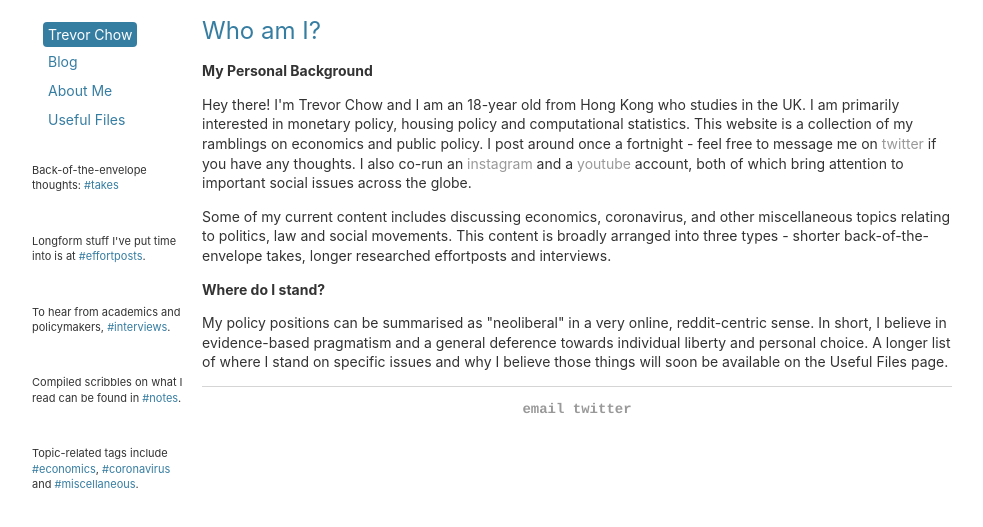
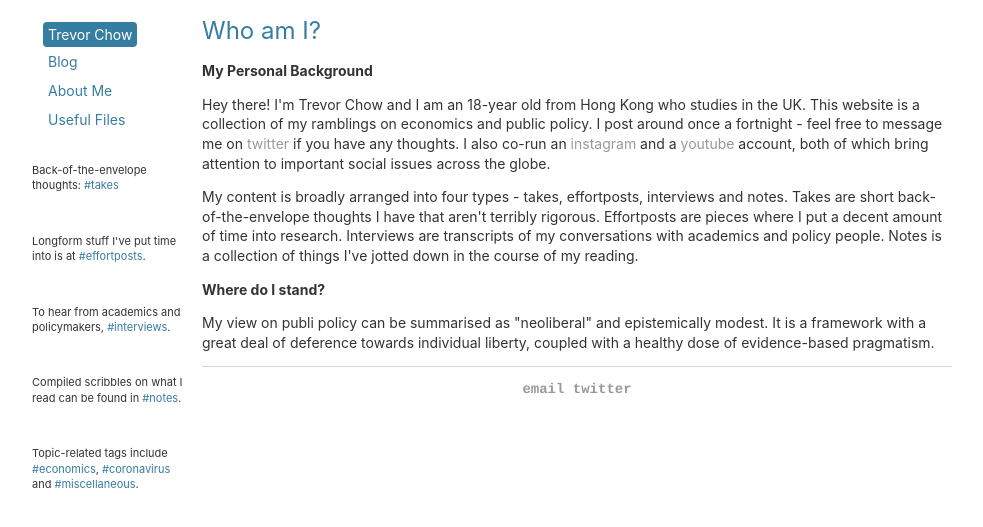
Before and after one commit to tmychow/tmychow.github.io, a Jekyll site: the page built from about/index.html, in a window 1280 px wide. Shown: the top 527 px of the page, without its empty margins (28-1011 px from the left). Built offline with Jekyll 4.4.1, drawn with Linux system fonts in a browser that asks for light colours.

Commit message:
Update index.html

```diff
--- a/about/index.html
+++ b/about/index.html
@@ -5,8 +5,8 @@ title: Trevor's Mostly Economic Musings
 <div class="blurb">
 	<h1>Who am I?</h1>
 	<p><strong>My Personal Background</strong></p>
-	<p>Hey there! I'm Trevor Chow and I am an 18-year old from Hong Kong who studies in the UK. I am primarily interested in monetary policy, housing policy and computational statistics. This website is a collection of my ramblings on economics and public policy. I post around once a fortnight - feel free to message me on <a href="https://twitter.com/tmychow">twitter</a> if you have any thoughts. I also co-run an <a href="https://instagram.com/foreverfeminism/">instagram</a> and a <a href="https://youtube.com/channel/UCGsJjOYlJIy0K5Cg3D3f3bA">youtube</a> account, both of which bring attention to important social issues across the globe.</p>
-	<p>Some of my current content includes discussing economics, coronavirus, and other miscellaneous topics relating to politics, law and social movements. This content is broadly arranged into three types - shorter back-of-the-envelope takes, longer researched effortposts and interviews.</p>
+	<p>Hey there! I'm Trevor Chow and I am an 18-year old from Hong Kong who studies in the UK. This website is a collection of my ramblings on economics and public policy. I post around once a fortnight - feel free to message me on <a href="https://twitter.com/tmychow">twitter</a> if you have any thoughts. I also co-run an <a href="https://instagram.com/foreverfeminism/">instagram</a> and a <a href="https://youtube.com/channel/UCGsJjOYlJIy0K5Cg3D3f3bA">youtube</a> account, both of which bring attention to important social issues across the globe.</p>
+	<p> My content is broadly arranged into four types - takes, effortposts, interviews and notes. Takes are short back-of-the-envelope thoughts I have that aren't terribly rigorous. Effortposts are pieces where I put a decent amount of time into research. Interviews are transcripts of my conversations with academics and policy people. Notes is a collection of things I've jotted down in the course of my reading. </p>
 	<p><strong>Where do I stand?</strong></p>
-	<p>My policy positions can be summarised as "neoliberal" in a very online, reddit-centric sense. In short, I believe in evidence-based pragmatism and a general deference towards individual liberty and personal choice. A longer list of where I stand on specific issues and why I believe those things will soon be available on the Useful Files page.</p>
+	<p>My view on publi policy can be summarised as "neoliberal" and epistemically modest. It is a framework with a great deal of deference towards individual liberty, coupled with a healthy dose of evidence-based pragmatism. </p>
 </div><!-- /.blurb -->
```
